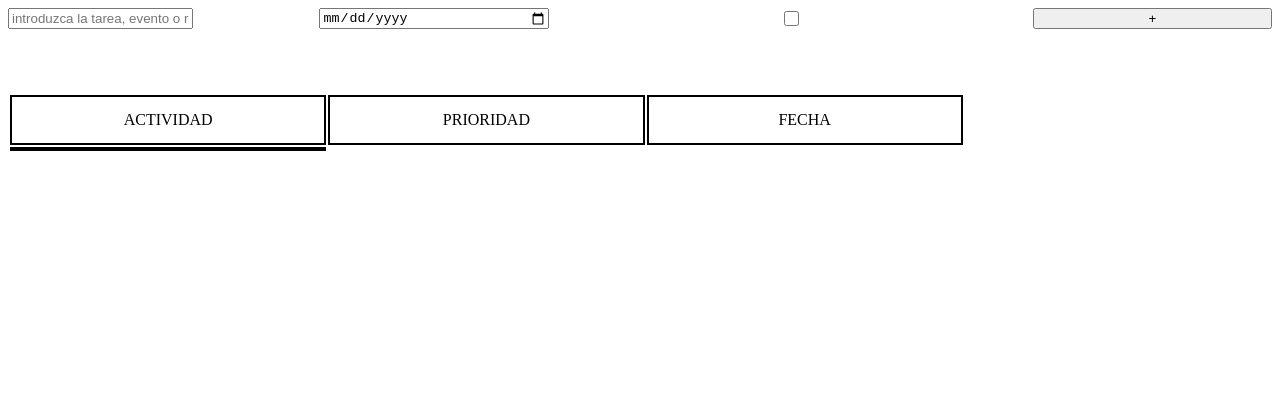
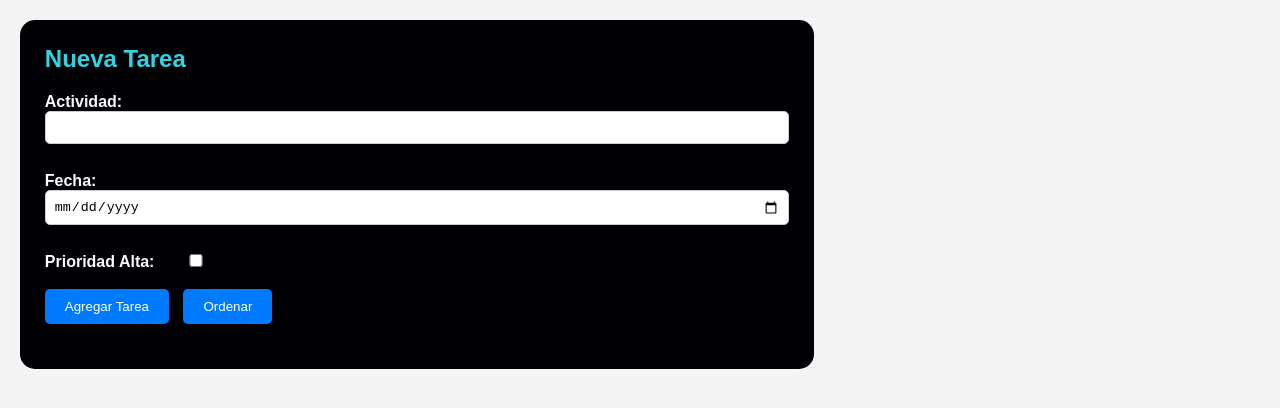
Before and after one commit to JulianJJ5/repositorio3, a plain HTML site: page Gestion de tareas/index.html in a window 1280 px wide. Drawn offline with Linux system fonts and the light colour scheme.

Commit message:
gestion de tareas

```diff
--- a/Gestion de tareas/index.css
+++ b/Gestion de tareas/index.css
@@ -1,39 +1,128 @@
-#datos{
-    display: flex;
-    gap: 10%;
+*{
+    margin: 0px;
+    padding: 0px;
 }
 
-#name{
-width: 200%;
+#container{
+    background-color: #000005;
+    width: 60%;
+    padding: 2%;
+    position: relative;
+    border-radius: 15px;
+
 }
 
-#fecha{
-    width: 200%;
+h2 {
+    color: #faf5f5;
+    margin-bottom: 20px;
 }
 
-#boton{
-    width: 200%;
+label {
+    font-weight: bold;
+    color: #fdfdfd;
 }
 
-#priori{
-    width: 200%;
+button {
+    padding: 10px 20px;
+    background-color: #007bff;
+    color: #fff;
+    border: none;
+    border-radius: 5px;
+    cursor: pointer;
+    margin-right: 10px;
 }
 
-table{
-    padding-top: 5%;
+button:hover {
+    background-color: #0056b3;
 }
 
-#cam{
-    display: grid;
-    grid-template-columns: repeat(3, 1fr);
-    border: 2px solid black;
-    text-align: center;
+#tablaContainer {
+    margin-top: 20px;
 }
 
-.cab{
-    border: 2px solid black;
-    height: 40px;
-    text-align: center;
-    line-height: 280%;
+table {
+    border-collapse: collapse;
+    width: 100%;
+    margin-top: 10px;
+}
+
+td {
+    border: 1px solid #ddd;
+    padding: 8px;
+    text-align: left;
+    color: white;
+}
+
+th {
+    background-color: #f2f2f2;
+}
+
+body {
+    font-family: Arial, sans-serif;
+    background-color: #f4f4f4;
+    margin: 0;
+    padding: 20px;
+}
+
+h2 {
+    color: #2fd4e0;
+    margin-bottom: 20px;
+}
+
+label {
+    font-weight: bold;
+    color: #fdf9f9;
+}
+
+#actividad, #fecha {
+    padding: 8px;
+    margin-bottom: 10px;
+    border-radius: 5px;
+    border: 1px solid #ccc;
+    width: 100%;
+    box-sizing: border-box;
+}
+
+#prioridad {
     width: 10%;
 }
+
+button {
+    padding: 10px 20px;
+    background-color: #007bff;
+    color: #fff;
+    border: none;
+    border-radius: 5px;
+    cursor: pointer;
+    margin-right: 10px;
+}
+
+button:hover {
+    background-color: #0056b3;
+}
+
+#tablaContainer {
+    margin-top: 20px;
+}
+
+table {
+    border-collapse: collapse;
+    width: 100%;
+    margin-top: 10px;
+
+}
+
+td {
+    border: 3px solid #00fbfb;
+    padding: 8px;
+    text-align: left;
+
+}
+
+th {
+    background-color: #212cff;
+    color: rgb(255, 0, 255);
+    border: 3px solid #00fbfb;
+    padding: 8px;
+    text-align: left;
+}
--- a/Gestion de tareas/index.html
+++ b/Gestion de tareas/index.html
@@ -1,34 +1,25 @@
 <!DOCTYPE html>
 <html lang="en">
-
 <head>
 <meta charset="UTF-8">
 <meta name="viewport" content="width=device-width, initial-scale=1.0">
-    <title>Gestion de tareas</title>
-    <link rel="stylesheet" href="index.css">
+<title>Gestión de Tareas</title>
+<link rel="stylesheet" href="./index.css">
 <script src="index.js"></script>
 </head>
+<body>
+<div id="container">
+<h2>Nueva Tarea</h2>
+<label for="actividad">Actividad:</label>
+<input type="text" id="actividad"><br><br>
+<label for="fecha">Fecha:</label>
+<input type="date" id="fecha"><br><br>
+<label for="prioridad">Prioridad Alta:</label>
+<input type="checkbox" id="prioridad"><br><br>
+<button onclick="agregarTarea()">Agregar Tarea</button>
+<button onclick="ordenarTareas()">Ordenar</button>
 
-<body>
-    <div id="datos">
-        <input type="text" id="nme" placeholder="introduzca la tarea, evento o recordatorio">
-        <input type="date" id="fecha">
-        <input type="checkbox" id="priori">
-        <button id="boton" onclick="add_tarea(), crear()">+</button>
-
+<div id="tablaContainer"></div>
 </div>
-
-    <table>
-        <thead>
-            <td class="cab" id="n">ACTIVIDAD</td>
-            <td class="cab" id="p">PRIORIDAD</td>
-            <td class="cab" id="f">FECHA</td>
-        </thead>
-        <tr id="cam">
-
-        </tr>
-
-    </table>
 </body>
-
 </html>
--- a/Gestion de tareas/index.js
+++ b/Gestion de tareas/index.js
@@ -1,30 +1,58 @@
-let tarea = {}
-let actividad = []
+let tareas = [];
 
-const add_tarea = () => {
-    if(document.getElementById("priori").checked) {
-        tarea.prioridad = "Alta"
-    } else {
-        tarea.prioridad = "Baja"
+    const agregarTarea = () => {
+        const actividad = document.getElementById("actividad").value;
+        const fecha = document.getElementById("fecha").value;
+        const prioridad = document.getElementById("prioridad").checked ? "Alta" : "Baja";
+
+        if (actividad && fecha) {
+            tareas.push({ actividad, fecha, prioridad });
+            actualizarTabla();
+        } else {
+            alert("Por favor, complete todos los campos.");
+        }
     }
-    tarea.nombre = document.getElementById("nme").value,
-    tarea.fec = document.getElementById("fecha").value
-}
-actividad.push(tarea)
 
-const crear = () => {
-    actividad.forEach((item, i) => {
-    let th1 = document.createElement("th")
-    th1.textContent = item.nombre
-    let th2 = document.createElement("th")
-    th2.textContent = item.prioridad
-    let th3 = document.createElement("th")
-    th3.textContent = item.fec
-    document.getElementById("cam").appendChild(th1),
-    document.getElementById("cam").appendChild(th2),
-    document.getElementById("cam").appendChild(th3),
-            document.getElementById("actividad") = "";
+    const actualizarTabla = () => {
+        const tablaContainer = document.getElementById("tablaContainer");
+        tablaContainer.innerHTML = "";
 
-})}
+        if (tareas.length === 0) return;
 
-console.log(tarea);
+        const tabla = document.createElement("table");
+        const encabezado = tabla.createTHead();
+        const fila = encabezado.insertRow();
+        const encabezados = ["Actividad", "Prioridad", "Fecha"];
+
+        encabezados.forEach(header => {
+            const th = document.createElement("th");
+            th.textContent = header;
+            fila.appendChild(th);
+        });
+
+        const cuerpo = tabla.createTBody();
+        tareas.forEach(tarea => {
+            const fila = cuerpo.insertRow();
+            fila.insertCell().textContent = tarea.actividad;
+            fila.insertCell().textContent = tarea.prioridad;
+            fila.insertCell().textContent = tarea.fecha;
+        });
+
+        tablaContainer.appendChild(tabla);
+    }
+
+        const ordenarTareas = () => {
+        tareas.sort((a, b) => {
+            if (a.prioridad === b.prioridad) {
+                return 0;
+            } else if (a.prioridad === "Alta") {
+                return -1;
+            } else {
+                return 1;
+            }
+        });
+
+
+
+        actualizarTabla();
+    }
```
Lines whose indentation alone changed are shown as unchanged.
